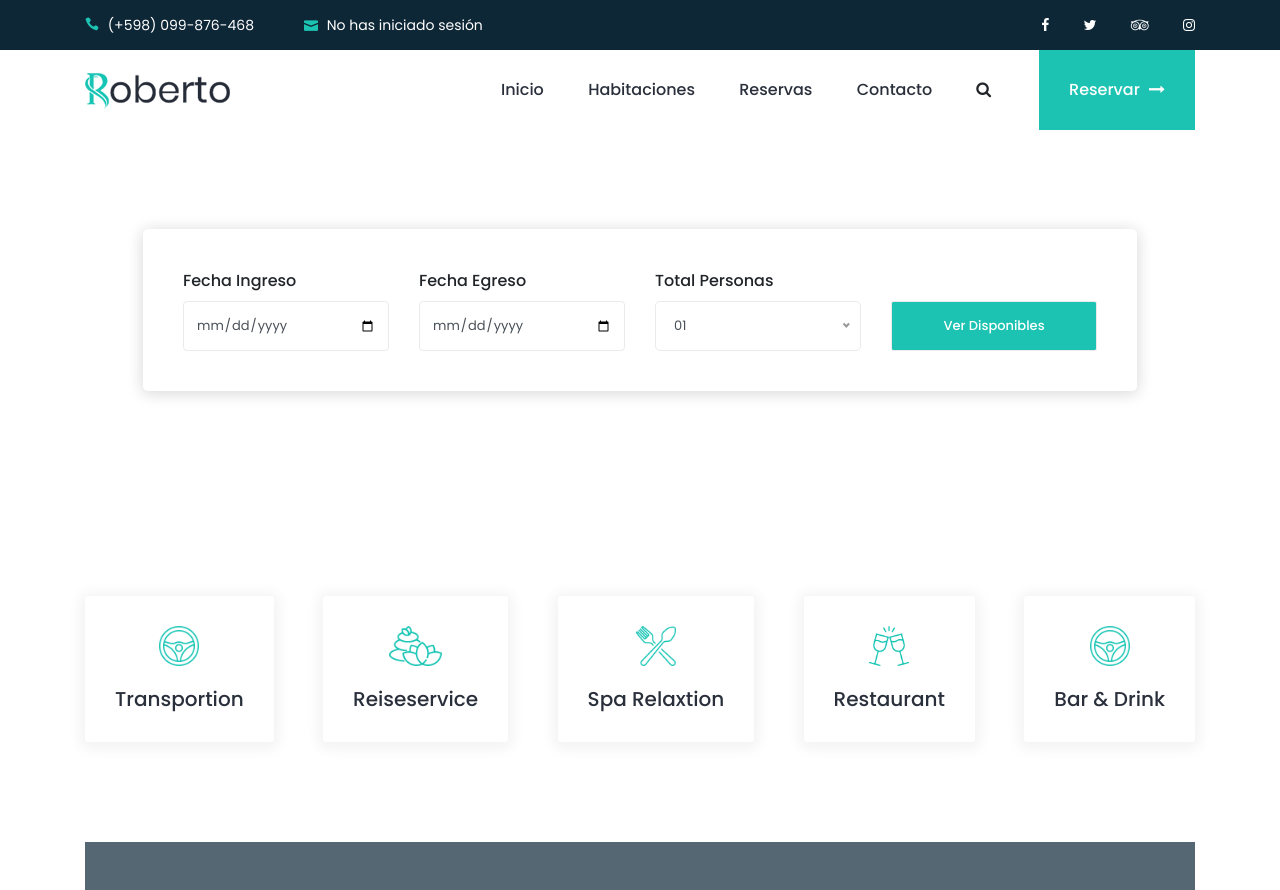
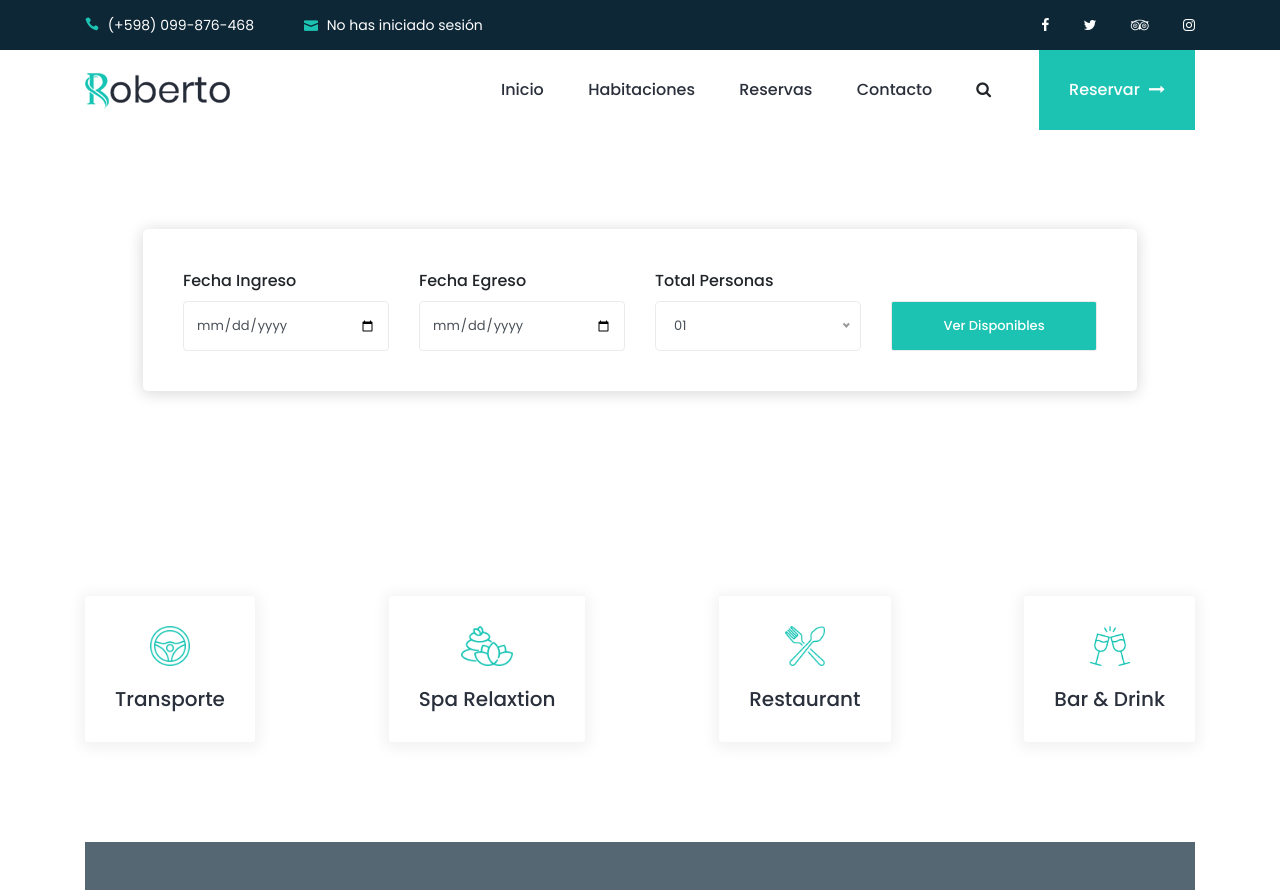
Before and after one commit to NorthTech-developers/Hotel_bit, a Django app: page /reservar/ in a window 1280 px wide. Shown: the top 890 px of the page. Run offline with Django 3.2, Linux system fonts and the light colour scheme; some libraries are stand-ins or nearby versions.

Commit message:
modificacion en el archivo base.html de reserva

```diff
--- a/Hotel_bit/reservas/templates/base.html
+++ b/Hotel_bit/reservas/templates/base.html
@@ -179,32 +179,30 @@
                         <!-- Single Service Area -->
                         <div class="single-service--area mb-100 wow fadeInUp" data-wow-delay="100ms">
                             <img src="{% static 'img/core-img/icon-1.png' %}" alt="">
-                            <h5>Transportion</h5>
+                            <h5>Transporte</h5>
                         </div>
 
                         <!-- Single Service Area -->
                         <div class="single-service--area mb-100 wow fadeInUp" data-wow-delay="300ms">
                             <img src="{% static 'img/core-img/icon-2.png' %}" alt="">
-                            <h5>Reiseservice</h5>
+                            <h5>Spa Relaxtion</h5>
                         </div>
 
                         <!-- Single Service Area -->
                         <div class="single-service--area mb-100 wow fadeInUp" data-wow-delay="500ms">
                             <img src="{% static 'img/core-img/icon-3.png' %}" alt="">
-                            <h5>Spa Relaxtion</h5>
+
+                            <h5>Restaurant</h5>
                         </div>
 
                         <!-- Single Service Area -->
                         <div class="single-service--area mb-100 wow fadeInUp" data-wow-delay="700ms">
                             <img src="{% static 'img/core-img/icon-4.png' %}" alt="">
-                            <h5>Restaurant</h5>
+                            <h5>Bar &amp; Drink</h5>
                         </div>
 
                         <!-- Single Service Area -->
-                        <div class="single-service--area mb-100 wow fadeInUp" data-wow-delay="900ms">
-                            <img src="{% static 'img/core-img/icon-1.png' %}" alt="">
-                            <h5>Bar &amp; Drink</h5>
-                        </div>
+
                     </div>
                 </div>
             </div>
```
